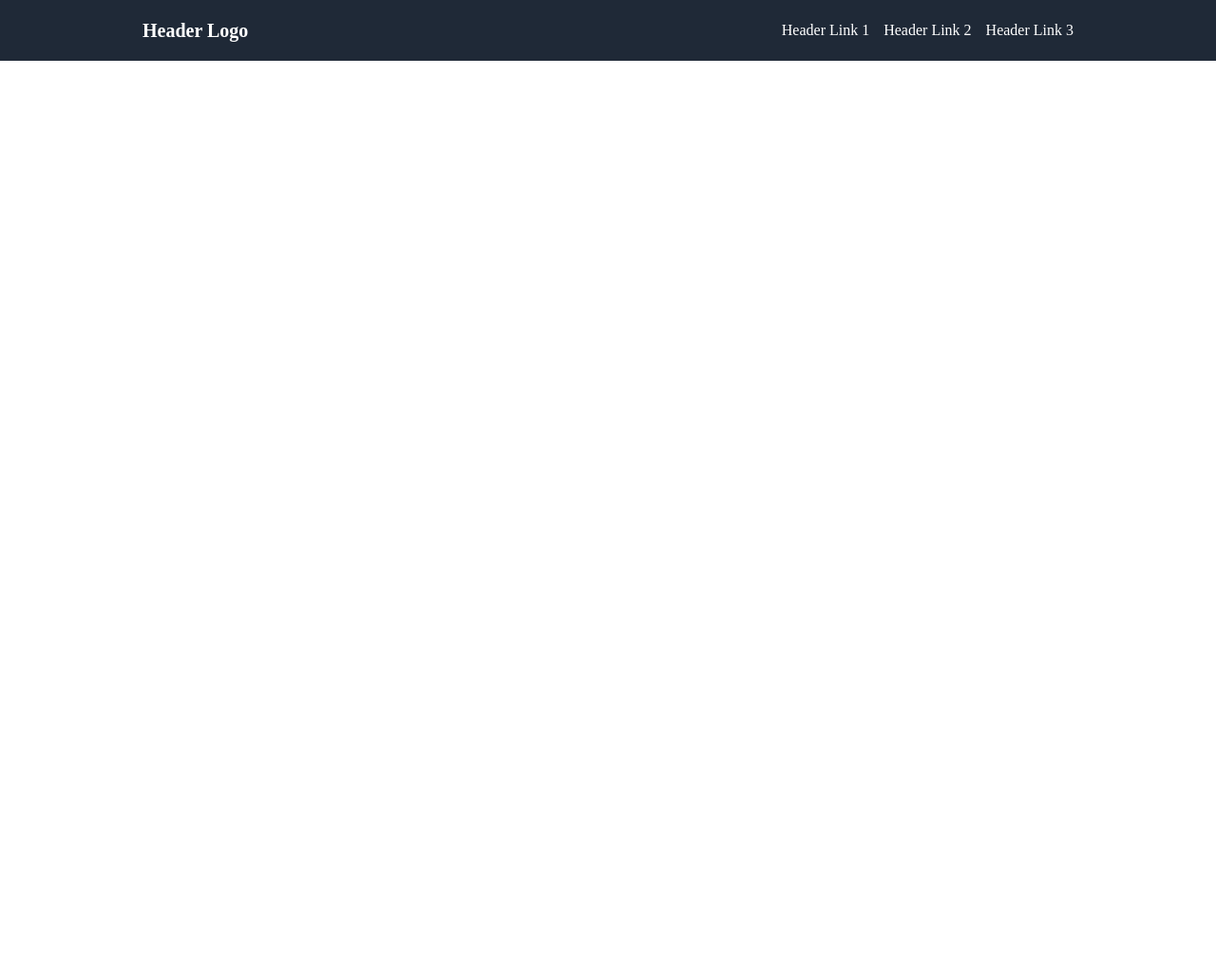
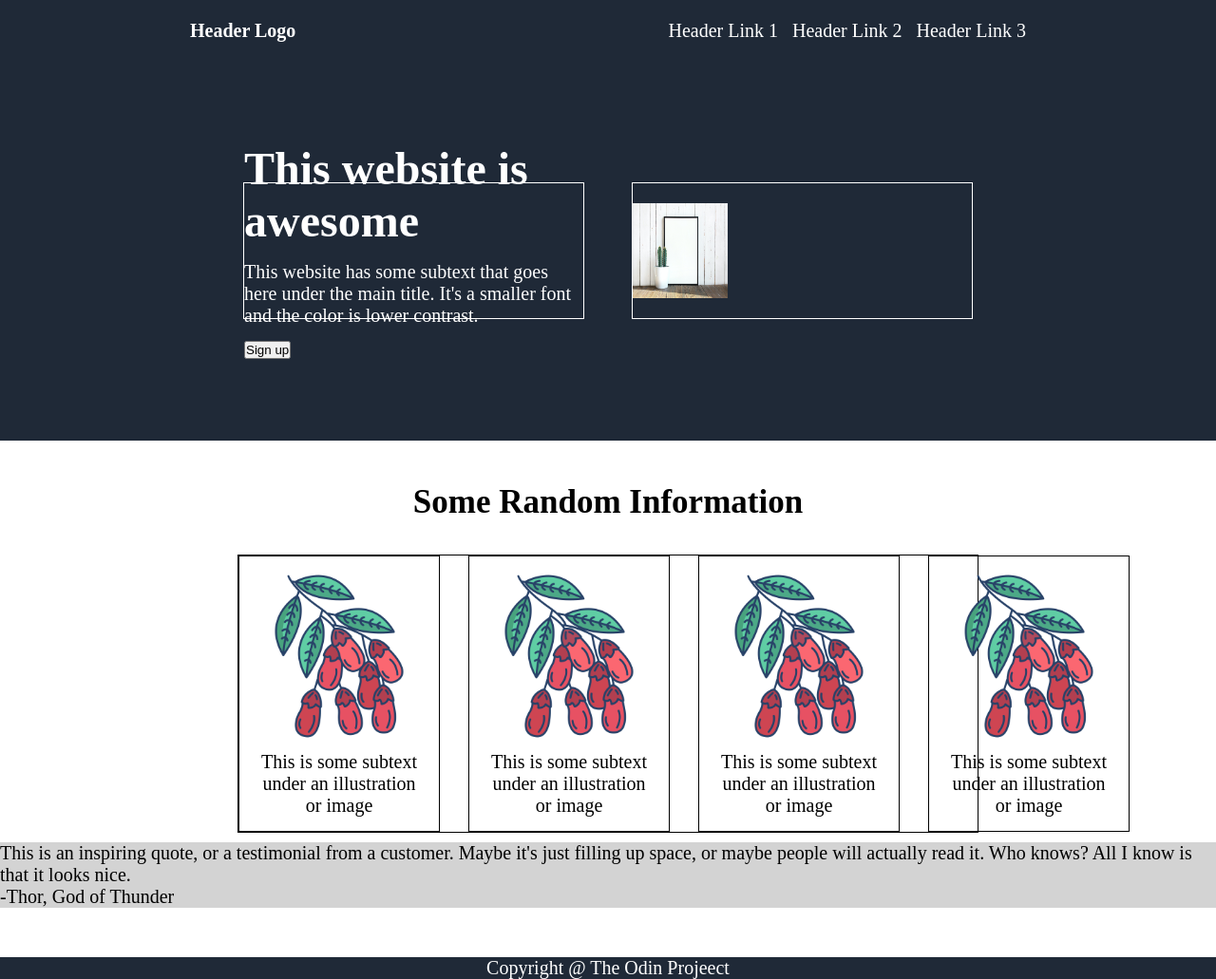
Before and after one commit to reneil12/landing-page, a plain HTML site: page index.html in a window 1280 px wide. Shown: the whole page at 95% size. Before the commit the page ends 800 px from the top, so only its background shows below. Drawn offline with Linux system fonts and the light colour scheme.

Commit message:
Savepoint, still many changes to be made

```diff
--- a/index.html
+++ b/index.html
@@ -7,6 +7,7 @@
     <link rel="stylesheet" href="styles/styles.css">
 </head>
 <body>
+    <!--Navigation bar-->
     <header class="navbar">
         <p class="logo">Header Logo</p>
         <ul class="header-links">
@@ -15,10 +16,50 @@
             <li>Header Link 3</li>
         </ul>
     </header>
-    <div class="hero-section"></div>
-    <div></div>
-    <div></div>
+
+    <!--Hero Section-->
+    <div class="hero-section">
+        <div class="hero-section-left">
+            <p class="hero-title">This website is awesome</p>
+            <p class="hero-description">
+                This website has some subtext that goes here under the main title.
+                It's a smaller font and the color is lower contrast.
+            </p>
+            <button class="signup-button">Sign up</button>
+        </div>
+        <div class="hero-section-right">
+            <img src="images/img1.jpg" alt="img1">
+        </div>
+    </div>
+
+    <div class="info-section">
+        <p class="info-title">Some Random Information</p>
+        <div class="info-card-container">
+            <div class="info-card">
+                <img src="images/barberry.png" alt="barberry">
+                <p>This is some subtext under an illustration or image</p>
+            </div>
+            <div class="info-card">
+                <img src="images/barberry.png" alt="barberry">
+                <p>This is some subtext under an illustration or image</p>
+            </div>
+            <div class="info-card">
+                <img src="images/barberry.png" alt="barberry">
+                <p>This is some subtext under an illustration or image</p>
+            </div>
+            <div class="info-card">
+                <img src="images/barberry.png" alt="barberry">
+                <p>This is some subtext under an illustration or image</p>
+            </div>
+        </div>
+    </div>
+
+    <div class="quote-section">
+        <p>This is an inspiring quote, or a testimonial from a customer. Maybe it's just filling up
+        space, or maybe people will actually read it. Who knows? All I know is that it looks nice.</p>
+        <p>-Thor, God of Thunder</p>
+    </div>
     <div class="signup-section"></div>
-    <footer class="footer"><p></p></footer>
+    <footer class="footer"><p>Copyright @ The Odin Projeect</p></footer>
 </body>
 </html>
--- a/styles/styles.css
+++ b/styles/styles.css
@@ -7,19 +7,32 @@
 body{
     display: flex;
     flex-direction: column;
+    height: 100vh;
+    font-size: 20px;
 }
 
+/* Text color */
 .navbar, .hero-section, .signup-section, .footer{
     color: white;
 }
 
+.info-section, .quote-section{
+    color: black;
+}
+
+/* Padding */
+.navbar, .hero-section, .signup-section{
+    padding: 1.625rem 12.5rem;
+}
+
+/* Navigation bar */
 .navbar{
     display: flex;
     background-color: #1F2937;
     justify-content: center;
     align-items: center;
     min-height: 4rem;
-    padding: .625rem 9.375rem;
+
 }
 
 .navbar > .logo{
@@ -33,3 +46,100 @@ body{
     flex-direction: row;
     gap: .9375rem;
 }
+
+/* Hero Section */
+.hero-section{
+    background-color: #1F2937;
+    display: flex;
+    flex-direction: row;
+    flex: 1;
+    justify-content: center;
+    gap: 50px;
+    padding: 8rem 16rem;
+    min-height: 400px;
+
+    .hero-title{
+        font-size: 48px;
+        font-weight: 900;
+    }
+}
+
+.hero-section-left{
+   flex-basis: 100%;
+   display: flex;
+   flex-direction: column;
+   border: 1px solid white;
+   align-items: flex-start;
+   justify-content: center;
+   gap: 15px;
+}
+.hero-section-right{
+    flex-basis: 100%;
+    display: flex;
+    flex-direction: column;
+    border: 1px solid white;
+    justify-content: center;
+}
+.hero-section-right > img{
+    width: 6.25rem;
+    height: 6.25rem;
+}
+
+/* Info Section */
+.info-section{
+    display: flex;
+    flex: 1;
+    flex-direction: column;
+    padding: .625rem 15.625rem;
+
+    .info-title{
+        text-align: center;
+        padding: 35px;
+        font-size: 35px;
+        font-weight: 900;
+    }
+}
+
+.info-card-container{
+    display: flex;
+    flex-direction: row;
+    border: 1px solid black;
+    gap: 30px;
+}
+
+.info-card{
+    display: flex;
+    flex-direction: column;
+    justify-content: center;
+    align-items: center;
+    text-align: center;
+    flex: 1;
+    border: 1px solid black;
+    padding: 15px;
+    gap: 10px;
+}
+
+.info-card > img{
+    width: 180px;
+    height: 180px;
+}
+/* Quote Section */
+.quote-section{
+    display: flex;
+    flex-direction: column;
+    flex: 1;
+    background-color: lightgray;
+
+}
+
+/* Signup Section*/
+.signup-section{
+    display: flex;
+}
+
+/* Footer */
+.footer{
+    background-color: #1F2937;
+    text-align: center;
+    align-items: center;
+}
```
Also changed, not shown: images/barberry.png (added), images/chilli.png (added), images/img1.jpg (added), images/pepper.png (added), images/saffron.png (added).
